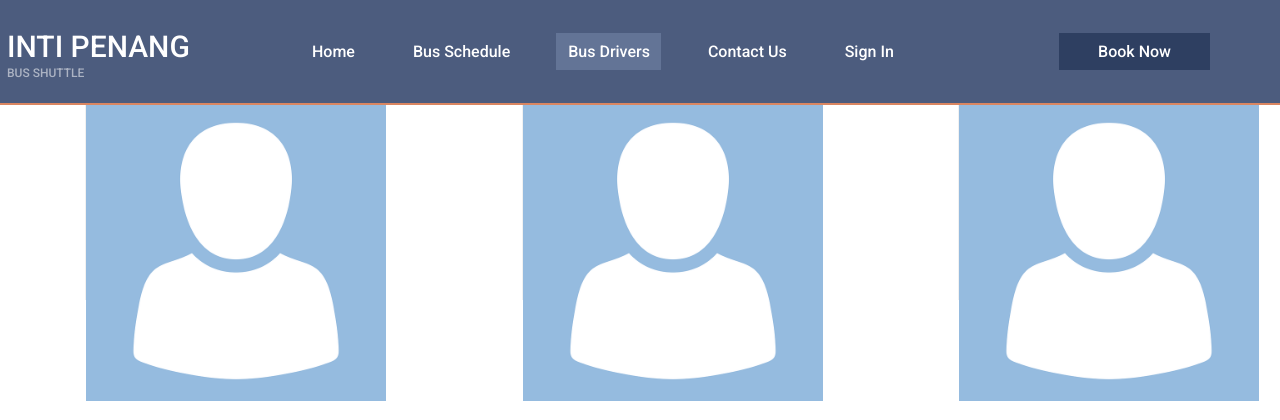
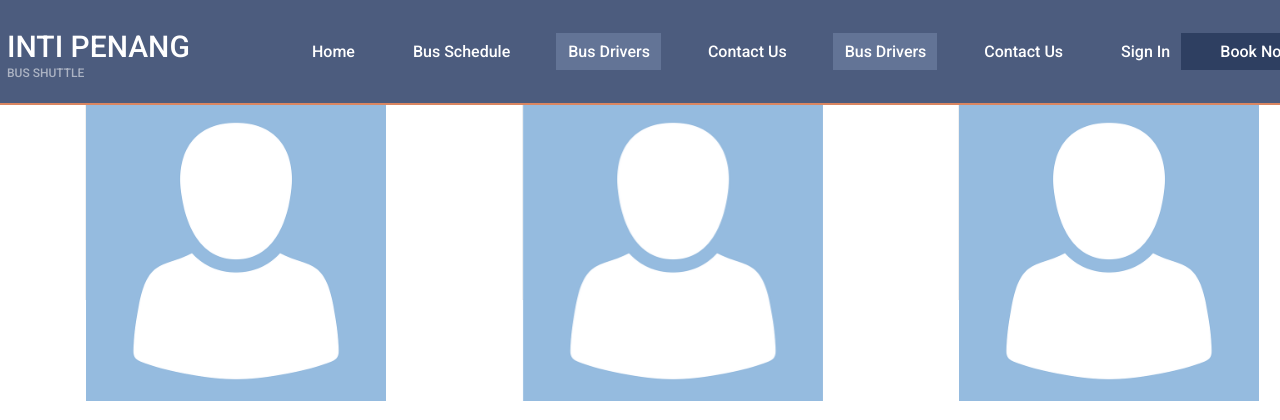
Before and after one commit to yukkie97/INTI-Shuttle-System, a PHP site: page /busdrivercontact.php in a window 1280 px wide. Shown: the top 420 px of the page. Run offline with PHP 8.4, Linux system fonts and the light colour scheme; some libraries are stand-ins or nearby versions; some web fonts are replaced.

```diff
--- a/busdrivercontact.php
+++ b/busdrivercontact.php
@@ -35,8 +35,10 @@
                                 <li ><a href="homepage.php">Home</a></li>
                                 <li><a href="#">Bus Schedule</a></li>
                                 <li class="active"><a href="#">Bus Drivers</a></li>
-                                <li><a href="#">Contact Us</a></li>
-                                <li><a href="../INTI-Shuttle-System/login.php">Sign In</a></li>
+                                <li><a href="contactus.php">Contact Us</a></li>
+                                <li class="active"><a href="busdrivercontact.php">Bus Drivers</a></li>
+                                <li><a href="contactus.php">Contact Us</a></li>
+  <li><a href="../INTI-Shuttle-System/login.php">Sign In</a></li>
                             </ul>
                         </nav>
                         <div class="header_extra d-flex flex-row align-items-center justify-content-start ml-auto">
--- a/contactus.php
+++ b/contactus.php
@@ -34,8 +34,8 @@
                             <ul class="d-flex flex-row align-items-center justify-content-start">
                                 <li><a href="homepage.php">Home</a></li>
                                 <li><a href="#">Bus Schedule</a></li>
-                                <li><a href="#">Bus Drivers</a></li>
-                                <li class="active"><a href="#">Contact Us</a></li>
+                                <li><a href="busdrivercontact.php">Bus Drivers</a></li>
+                                <li class="active"><a href="contactus.php">Contact Us</a></li>
                                 <li><a href="../INTI-Shuttle-System/login.php">Sign In</a></li>
                             </ul>
                         </nav>
```
